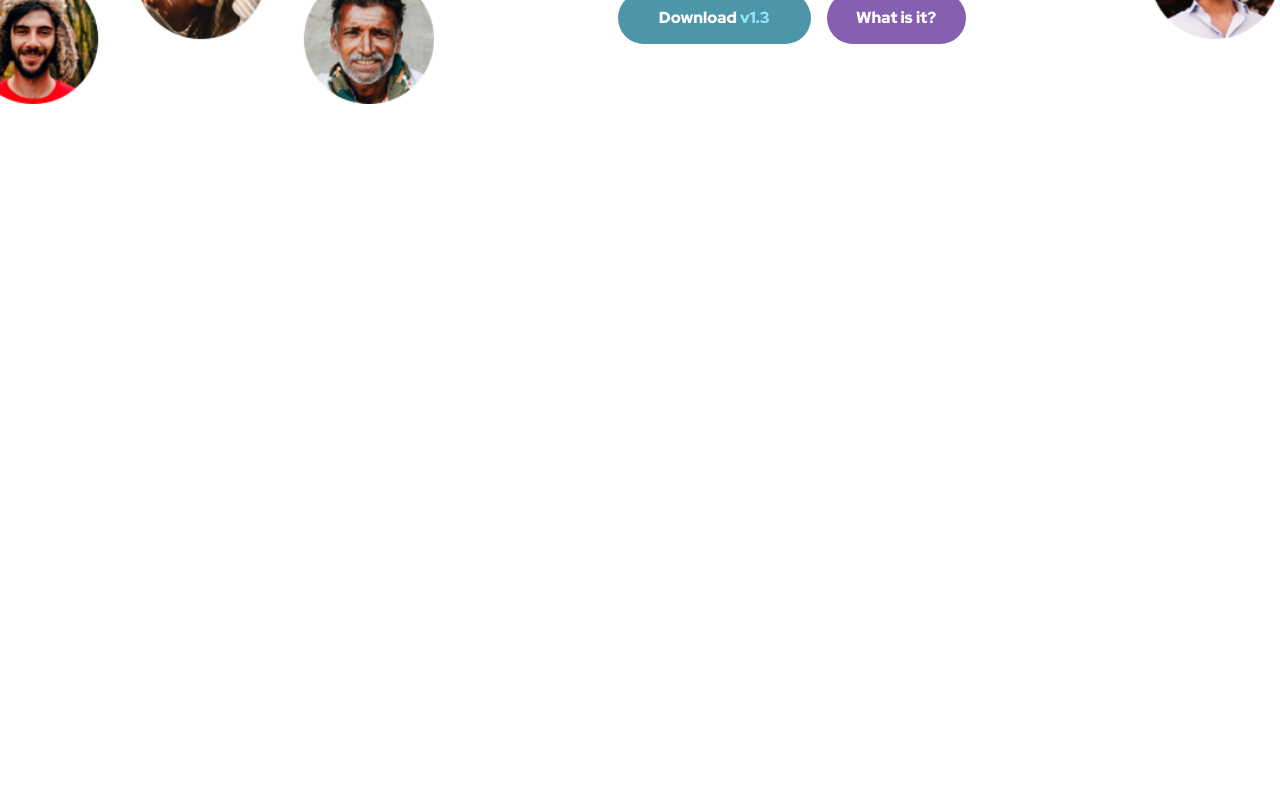
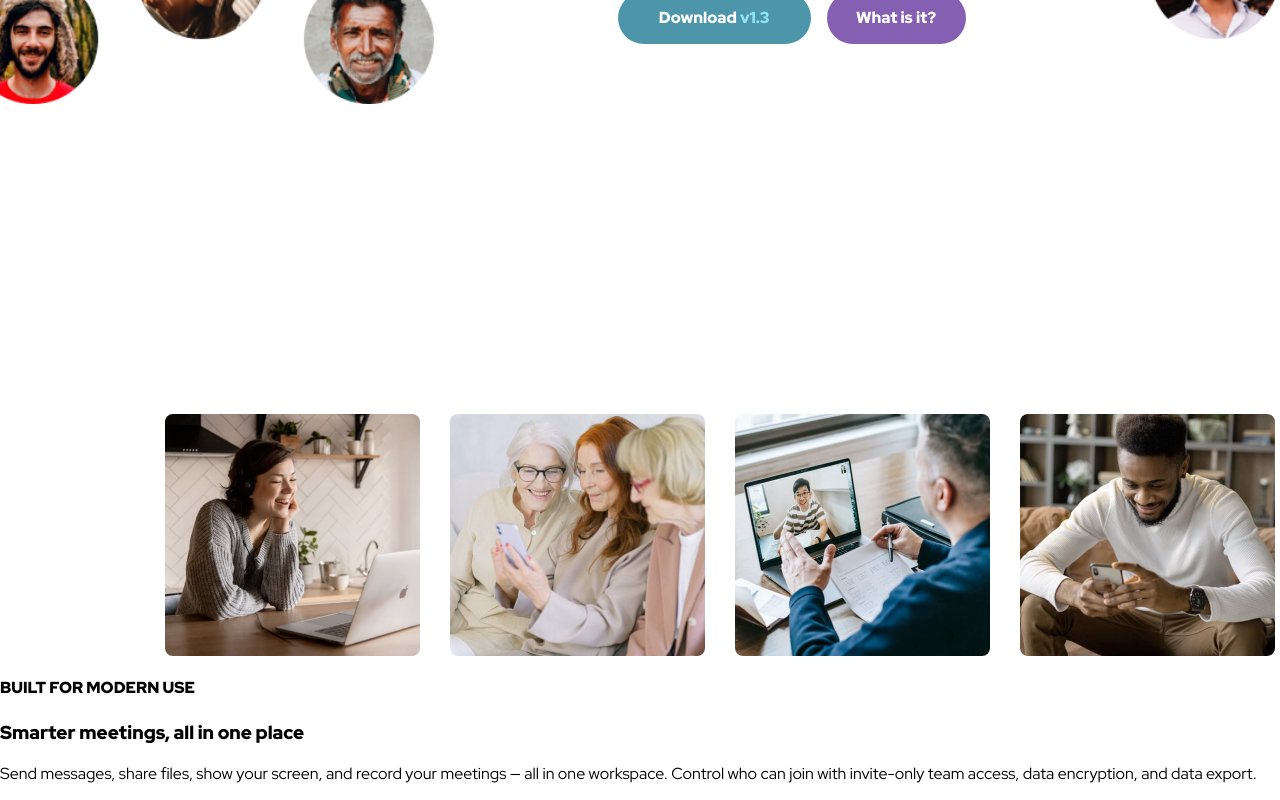
Before and after one commit to dialectrical/meet-landing-page, a React (Create React App) app: page / in a window 1280 px wide. Shown: the part 475-1275 px from the top of the page. Before the commit the page ends 800 px from the top, so only its background shows below. Built offline with nearby package versions, Linux system fonts and the light colour scheme.

Commit message:
feat: add images to Content

```diff
--- a/src/App.js
+++ b/src/App.js
@@ -1,11 +1,13 @@
 import { Hero } from "./components/Hero";
 import { Header } from "./components/Header";
+import { Content } from "./components/Content";
 
 function App() {
   return (
     <div className="App">
       <Header />
       <Hero />
+      <Content />
     </div>
   );
 }
--- a/src/components/Content.js
+++ b/src/components/Content.js
@@ -1,10 +1,10 @@
 import React from "react";
+import { ContentImages } from "./ContentImages";
 
 export const Content = () => {
+  return (
     <div>
-    <div>
-      <img />
-    </div>
+      <ContentImages />
       <h4>BUILT FOR MODERN USE</h4>
       <h3>Smarter meetings, all in one place</h3>
       <p>
@@ -12,5 +12,6 @@ export const Content = () => {
         all in one workspace. Control who can join with invite-only team access,
         data encryption, and data export.
       </p>
-  </div>;
+    </div>
+  );
 };
--- /dev/null
+++ b/src/components/ContentImages.js
@@ -0,0 +1,17 @@
+import React from "react";
+import { StyledImageContainer } from "./styles/StyledImageContainer";
+import img1 from "../img/image-woman-in-videocall.jpg";
+import img2 from "../img/image-women-videochatting.jpg";
+import img3 from "../img/image-men-in-meeting.jpg";
+import img4 from "../img/image-man-texting.jpg";
+
+export const ContentImages = () => {
+  return (
+    <StyledImageContainer>
+      <img src={img1} />
+      <img src={img2} />
+      <img src={img3} />
+      <img src={img4} />
+    </StyledImageContainer>
+  );
+};
--- /dev/null
+++ b/src/components/styles/StyledImageContainer.js
@@ -0,0 +1,14 @@
+import styled from "styled-components";
+
+export const StyledImageContainer = styled.div`
+  margin: 310px 150px 0px 150px;
+  display: flex;
+  flex-direction: row;
+  flex-direction: center;
+  img {
+    width: 255px;
+    height: 242px;
+    border-radius: 8px;
+    margin: 0px 15px 0px 15px;
+  }
+`;
```
Lines whose indentation alone changed are shown as unchanged.
